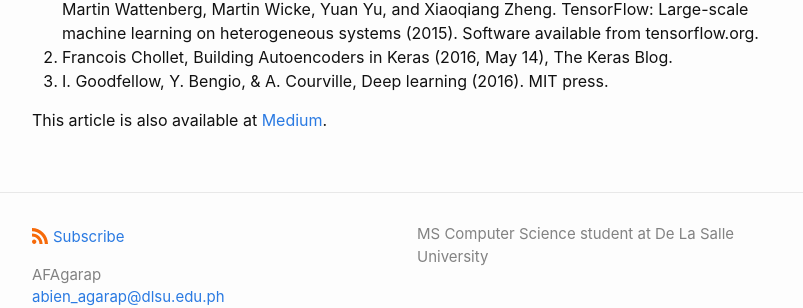
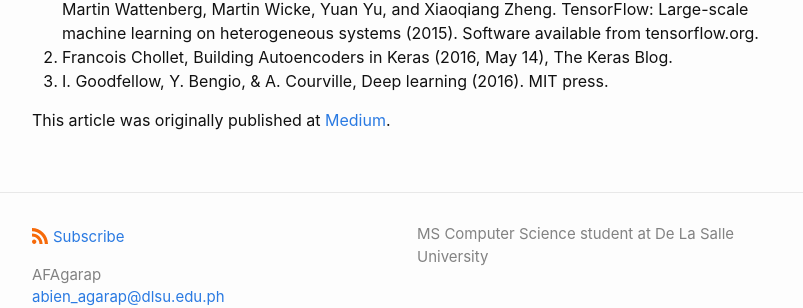
Before and after one commit to AFAgarap/AFAgarap.github.io, a Jekyll site: the page built from _posts/2019-03-20-implementing-autoencoder-in-tensorflow-2.0.md, in a window 1280 px wide and 900 px high, scrolled down 7966 px. Shown: the part 479-787 px from the top of the window, without its empty margins (238-1041 px from the left). Built offline with Jekyll 4.4.1, drawn with Linux system fonts in a browser that asks for light colours; formulas are drawn with MathJax 3; comment, search, counter and statistics services are not loaded.

Commit message:
refactor: add original publication notice

```diff
--- a/_posts/2019-03-20-implementing-autoencoder-in-tensorflow-2.0.md
+++ b/_posts/2019-03-20-implementing-autoencoder-in-tensorflow-2.0.md
@@ -244,4 +244,4 @@
 2. Francois Chollet, Building Autoencoders in Keras (2016, May 14), The Keras Blog.
 3. I. Goodfellow, Y. Bengio, & A. Courville, Deep learning (2016). MIT press.
 
-This article is also available at [Medium](https://towardsdatascience.com/implementing-an-autoencoder-in-tensorflow-2-0-5e86126e9f7).
+This article was originally published at [Medium](https://towardsdatascience.com/implementing-an-autoencoder-in-tensorflow-2-0-5e86126e9f7).
```
Also changed, not shown: _posts/2019-09-05-avoiding-vanishing-gradients.md (+2 -0 lines).
